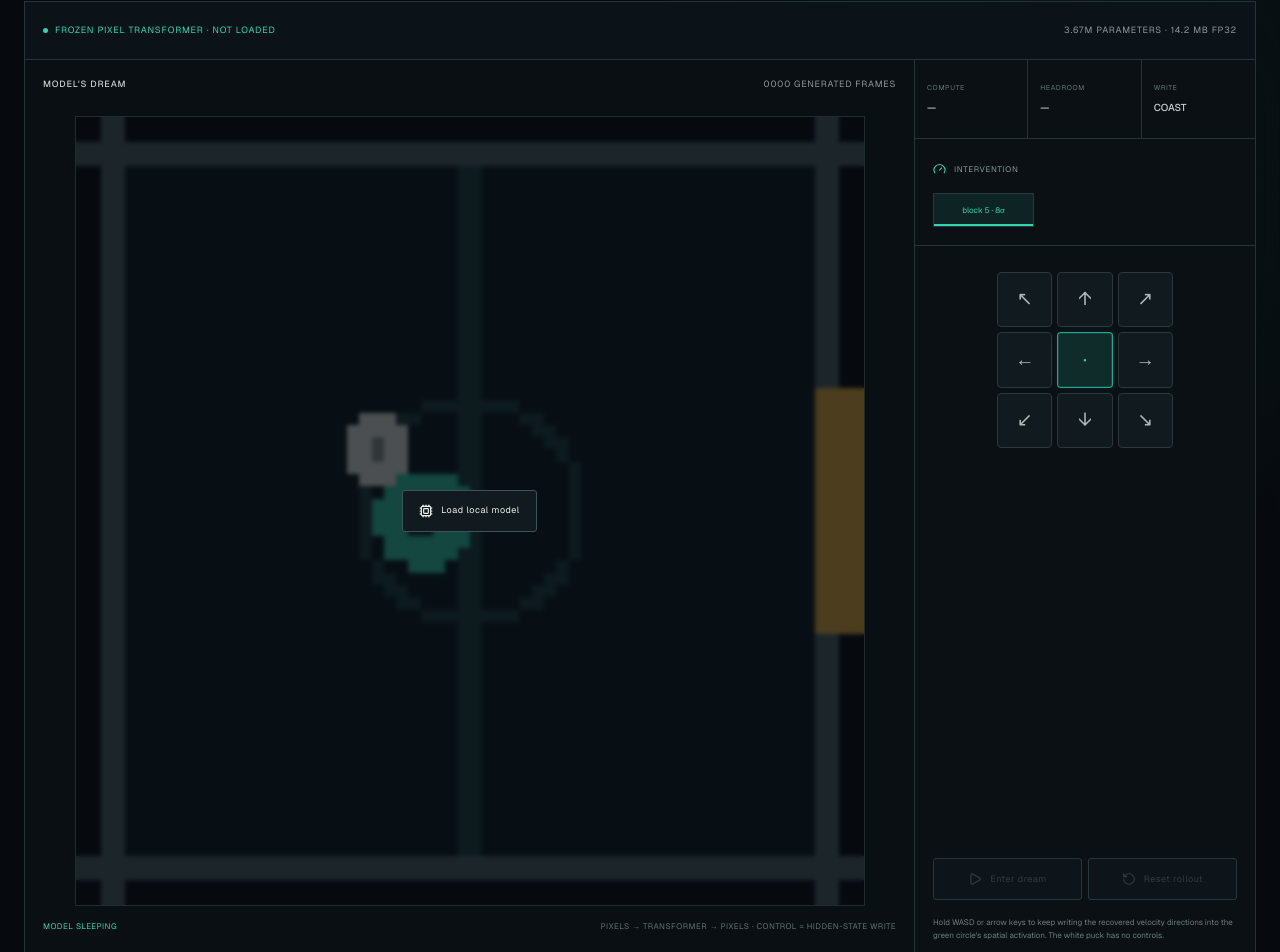
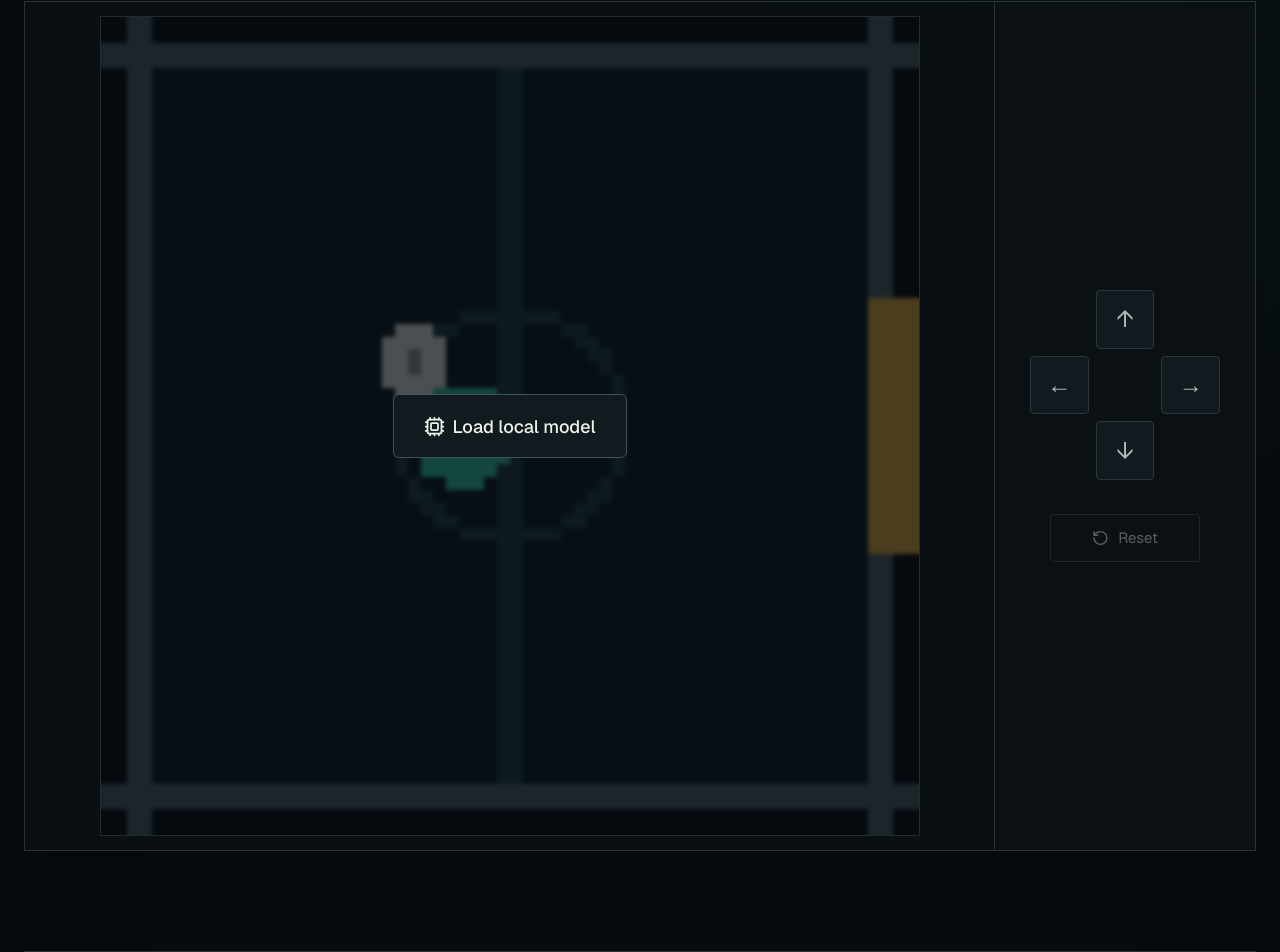
Before and after one commit to jayhack/blocket-league, a Next.js app: page / in a window 1280 px wide. Shown: the part 522-1474 px from the top of the page. Built offline with nearby package versions, Linux system fonts and the light colour scheme.

Commit message:
Simplify the playable world model

```diff
--- a/components/blocket-league/blocket-league-lab.module.css
+++ b/components/blocket-league/blocket-league-lab.module.css
@@ -1057,61 +1057,21 @@
   box-shadow: 0 26px 80px rgb(0 0 0 / 28%);
 }
 
-.livePlayerHeader {
-  min-height: 58px;
-  padding: 14px 18px;
-  display: flex;
-  align-items: center;
-  justify-content: space-between;
-  gap: 20px;
-  border-bottom: 1px solid var(--line);
-  color: var(--muted);
-  font-family: var(--font-mono);
-  font-size: 9px;
-  letter-spacing: 0.09em;
-}
-
-.livePlayerHeader .liveLabel {
-  color: var(--mint);
-}
-
-.livePulse {
-  box-shadow: 0 0 12px var(--mint);
-  animation: live-pulse 900ms ease-in-out infinite alternate;
-}
-
 .livePlayerGrid {
   display: grid;
-  grid-template-columns: minmax(0, 1fr) 340px;
+  grid-template-columns: minmax(0, 1fr) 260px;
   gap: 1px;
   background: var(--line);
 }
 
 .liveDreamColumn {
   min-width: 0;
-  padding: 18px;
+  padding: 14px;
   background: #090f13;
 }
 
-.liveCanvasHeader {
-  min-height: 38px;
-  display: flex;
-  align-items: flex-start;
-  justify-content: space-between;
-  gap: 20px;
-  color: var(--muted);
-  font-family: var(--font-mono);
-  font-size: 9px;
-  letter-spacing: 0.09em;
-}
-
-.liveCanvasHeader strong {
-  color: #c5cfcb;
-  font-weight: 500;
-}
-
 .liveCanvasWrap {
-  max-width: 790px;
+  max-width: 820px;
   margin: 0 auto;
   position: relative;
   border: 1px solid #202d30;
@@ -1138,33 +1098,31 @@
   backdrop-filter: blur(2px);
 }
 
-.liveCanvasOverlay button,
-.liveTransport button {
-  min-height: 42px;
-  padding: 0 16px;
+.liveCanvasOverlay button {
+  min-height: 64px;
+  padding: 0 30px;
   display: inline-flex;
   align-items: center;
   justify-content: center;
   gap: 8px;
   border: 1px solid #405255;
-  border-radius: 3px;
+  border-radius: 6px;
   background: #101a1f;
   color: var(--ink);
-  font-family: var(--font-mono);
-  font-size: 9px;
-  letter-spacing: 0.06em;
+  font-family: inherit;
+  font-size: 18px;
+  font-weight: 500;
   cursor: pointer;
 }
 
-.liveCanvasOverlay button:hover,
-.liveTransport button:hover:not(:disabled) {
+.liveCanvasOverlay button:hover {
   border-color: rgb(50 213 173 / 58%);
   color: var(--mint);
 }
 
-.liveCanvasOverlay svg,
-.liveTransport svg {
-  width: 14px;
+.liveCanvasOverlay svg {
+  width: 21px;
+  height: 21px;
 }
 
 .liveCanvasOverlay strong {
@@ -1189,148 +1147,55 @@
   transition: width 120ms linear;
 }
 
-.liveStatusLine {
-  min-height: 38px;
-  padding-top: 14px;
-  display: flex;
-  justify-content: space-between;
-  gap: 20px;
-  color: #63716f;
-  font-family: var(--font-mono);
-  font-size: 8px;
-  letter-spacing: 0.06em;
-}
-
-.liveStatusLine span:first-child {
-  color: var(--mint);
-}
-
 .liveControls {
   min-width: 0;
   display: flex;
   flex-direction: column;
+  align-items: center;
+  justify-content: center;
+  gap: 34px;
+  padding: 32px 24px;
   background: #0a1014;
 }
 
-.liveMetrics {
-  display: grid;
-  grid-template-columns: repeat(3, minmax(0, 1fr));
-  border-bottom: 1px solid var(--line);
-}
-
-.liveMetrics > div {
-  min-width: 0;
-  min-height: 78px;
-  padding: 15px 12px;
-  display: flex;
-  flex-direction: column;
+.liveReset {
+  min-width: 150px;
+  min-height: 48px;
+  padding: 0 20px;
+  display: inline-flex;
+  align-items: center;
   justify-content: center;
-  gap: 7px;
-  border-right: 1px solid var(--line);
-}
-
-.liveMetrics > div:last-child {
-  border-right: 0;
-}
-
-.liveMetrics span,
-.liveMetrics strong {
-  overflow: hidden;
-  font-family: var(--font-mono);
-  text-overflow: ellipsis;
-  white-space: nowrap;
-}
-
-.liveMetrics span {
-  color: #667573;
-  font-size: 7px;
-  letter-spacing: 0.09em;
-}
-
-.liveMetrics strong {
-  color: #c7d0cd;
-  font-size: 10px;
-  font-weight: 500;
-  text-transform: uppercase;
-}
-
-.liveQuality {
-  padding: 18px;
-  border-bottom: 1px solid var(--line);
-}
-
-.liveQuality > div:first-child {
-  display: flex;
-  align-items: center;
-  gap: 8px;
-  margin-bottom: 12px;
-  color: var(--muted);
-  font-family: var(--font-mono);
-  font-size: 8px;
-  letter-spacing: 0.1em;
-}
-
-.liveQuality svg {
-  width: 13px;
-  color: var(--mint);
-}
-
-.liveQuality > div:last-child {
-  display: grid;
-  grid-template-columns: repeat(3, 1fr);
-}
-
-.liveQuality button {
-  min-height: 34px;
-  border: 1px solid #2b393c;
-  border-right: 0;
+  gap: 9px;
+  border: 1px solid #405255;
+  border-radius: 4px;
   background: transparent;
-  color: #7c8987;
-  font-family: var(--font-mono);
-  font-size: 8px;
+  color: var(--ink);
+  font: inherit;
+  font-size: 15px;
   cursor: pointer;
 }
 
-.liveQuality button:last-child {
-  border-right: 1px solid #2b393c;
-}
-
-.liveQuality .liveQualityActive {
-  background: rgb(50 213 173 / 10%);
-  color: var(--mint);
-  box-shadow: inset 0 -2px var(--mint);
-}
-
-.liveTransport {
-  margin-top: auto;
-  padding: 0 18px 16px;
-  display: grid;
-  grid-template-columns: 1fr 1fr;
-  gap: 6px;
-}
-
-.liveTransport button {
-  padding: 0 10px;
-}
-
-.liveTransport button:disabled {
-  color: #4f5b5a;
+.liveReset:hover:not(:disabled) {
+  border-color: rgb(50 213 173 / 58%);
+  color: var(--mint);
+}
+
+.liveReset:disabled {
   cursor: not-allowed;
-  opacity: 0.58;
-}
-
-.liveHint {
-  margin: 0;
-  padding: 0 18px 20px;
-  color: #6e7d7a;
-  font-family: var(--font-mono);
-  font-size: 8px;
-  line-height: 1.6;
-}
-
-@keyframes live-pulse {
-  from { opacity: 0.45; }
-  to { opacity: 1; }
+  opacity: 0.35;
+}
+
+.liveReset svg {
+  width: 17px;
+}
+
+.liveError {
+  max-width: 190px;
+  margin: -16px 0 0;
+  color: #b9887d;
+  font-size: 13px;
+  line-height: 1.4;
+  text-align: center;
 }
 
 .entropyViewer {
@@ -2055,11 +1920,12 @@
 }
 
 .pad {
-  width: 176px;
-  margin: 26px auto 18px;
+  width: 190px;
+  margin: 0 auto;
   display: grid;
   grid-template-columns: repeat(3, 1fr);
-  gap: 5px;
+  grid-template-rows: repeat(3, 1fr);
+  gap: 7px;
 }
 
 .pad button {
@@ -2068,10 +1934,30 @@
   border-radius: 4px;
   background: #111a1f;
   color: #aeb9b6;
-  font-size: 19px;
+  font-size: 24px;
   cursor: pointer;
   transition: border-color 120ms ease, background 120ms ease, color 120ms ease;
   touch-action: none;
+}
+
+.pad button[data-pad-action="1"] {
+  grid-column: 2;
+  grid-row: 1;
+}
+
+.pad button[data-pad-action="7"] {
+  grid-column: 1;
+  grid-row: 2;
+}
+
+.pad button[data-pad-action="3"] {
+  grid-column: 3;
+  grid-row: 2;
+}
+
+.pad button[data-pad-action="5"] {
+  grid-column: 2;
+  grid-row: 3;
 }
 
 .pad button:hover,
@@ -2079,10 +1965,6 @@
   border-color: rgb(50 213 173 / 58%);
   background: rgb(50 213 173 / 10%);
   color: var(--mint);
-}
-
-.pad .padCenter {
-  color: #5f706f;
 }
 
 .pad .padActive {
@@ -3554,7 +3436,7 @@
   }
 
   .livePlayerGrid {
-    grid-template-columns: minmax(0, 1fr) 300px;
+    grid-template-columns: minmax(0, 1fr) 260px;
   }
 
   .probeGrid {
@@ -3766,13 +3648,6 @@
     border-top: 1px solid var(--line);
   }
 
-  .livePlayerHeader,
-  .liveStatusLine {
-    align-items: flex-start;
-    flex-direction: column;
-    gap: 7px;
-  }
-
   .entropyHeader {
     align-items: flex-start;
     flex-direction: column;
@@ -3948,7 +3823,4 @@
     transition: none;
   }
 
-  .livePulse {
-    animation: none;
-  }
-}
+}
--- a/components/blocket-league/live-world-model.tsx
+++ b/components/blocket-league/live-world-model.tsx
@@ -1,14 +1,18 @@
 "use client";
 
 import { useCallback, useEffect, useId, useRef, useState } from "react";
-import { Cpu, Gauge, Pause, Play, RotateCcw } from "lucide-react";
+import { Cpu, RotateCcw } from "lucide-react";
 
 import { ACTION_NAMES, ACTION_VECTORS, keyboardAction } from "@/lib/blocket-league/sim";
 
 import styles from "./blocket-league-lab.module.css";
 
-const PAD_ACTIONS = [8, 1, 2, 7, 0, 3, 6, 5, 4];
-const PAD_LABELS = ["↖", "↑", "↗", "←", "·", "→", "↙", "↓", "↘"];
+const PAD_ACTIONS = [
+  { action: 1, label: "↑" },
+  { action: 7, label: "←" },
+  { action: 3, label: "→" },
+  { action: 5, label: "↓" },
+] as const;
 const MOVEMENT_KEYS = new Set(["ArrowUp", "ArrowRight", "ArrowDown", "ArrowLeft", "w", "a", "s", "d"]);
 const BASE_PATH = process.env.NEXT_PUBLIC_BASE_PATH ?? "";
 
@@ -197,16 +201,8 @@ export function LiveWorldModel() {
   const queueRef = useRef<DreamFrame[]>([]);
   const [status, setStatus] = useState<PlayerStatus>("idle");
   const [loadProgress, setLoadProgress] = useState(0);
-  const [loadLabel, setLoadLabel] = useState("MODEL SLEEPING");
   const [error, setError] = useState("");
-  const [provider, setProvider] = useState<"webgpu" | "wasm" | null>(null);
-  const [modelLoaded, setModelLoaded] = useState(false);
-  const [modelMegabytes, setModelMegabytes] = useState(14.2);
-  const [modelParameters, setModelParameters] = useState(3_667_992);
-  const [interventionLabel, setInterventionLabel] = useState("block 5 · 8σ");
   const [inputAction, setInputAction] = useState(0);
-  const [generatedFrames, setGeneratedFrames] = useState(0);
-  const [frameMilliseconds, setFrameMilliseconds] = useState<number | null>(null);
 
   const drawStarter = useCallback(() => {
     const canvas = canvasRef.current;
@@ -245,18 +241,13 @@ export function LiveWorldModel() {
     setError("");
     try {
       setLoadProgress(0.02);
-      setLoadLabel("READING PIXEL TRANSFORMER MANIFEST");
       const response = await fetch(assetUrl("/blocket-league/live/manifest.json"));
       if (!response.ok) throw new Error("The browser model manifest is missing.");
       const manifest = await response.json() as LiveManifest;
       if (manifest.modelKind !== "passive-direct-pixel-autoregressive") {
         throw new Error("The loaded checkpoint is not the passive pixel model.");
       }
-      setModelMegabytes(manifest.modelBytes / 1_048_576);
-      setModelParameters(manifest.modelParameters);
-      setInterventionLabel(`block ${manifest.interventionBlock} · ${manifest.interventionStrength}σ`);
       let loaded = 0;
-      setLoadLabel(`DOWNLOADING ${(manifest.modelBytes / 1_048_576).toFixed(1)} MB · LOCAL ONLY`);
       const [modelBytes, starterBytes] = await Promise.all([
         fetchBytes(assetUrl(manifest.assets.dynamics), (value) => {
           loaded = value;
@@ -265,7 +256,6 @@ export function LiveWorldModel() {
         fetchBytes(assetUrl(manifest.assets.starterContext)),
       ]);
       setLoadProgress(0.78);
-      setLoadLabel("COMPILING FROZEN TRANSFORMER");
       const runtime = await import("onnxruntime-web/webgpu");
       runtime.env.logLevel = "warning";
       runtime.env.wasm.numThreads = 1;
@@ -304,14 +294,11 @@ export function LiveWorldModel() {
         history: starterContext.slice(),
         lastGreenSpatialMask: greenTokenMask(starterContext, manifest).spatial,
       };
-      setProvider(selectedProvider);
-      setModelLoaded(true);
       setLoadProgress(1);
-      setLoadLabel(`${selectedProvider.toUpperCase()} READY · NO ACTION CHANNEL`);
       setStatus("ready");
+      window.setTimeout(() => startPlaybackRef.current(), 0);
     } catch (loadError) {
       setError(loadError instanceof Error ? loadError.message : String(loadError));
-      setLoadLabel("MODEL FAILED TO WAKE");
       setStatus("error");
     }
   };
@@ -331,7 +318,6 @@ export function LiveWorldModel() {
         context.imageSmoothingEnabled = false;
         context.putImageData(next.image, 0, 0);
       }
-      setGeneratedFrames((value) => value + 1);
     }, 1_000 / engine.manifest.sourceFps);
     const inferenceLoop = async () => {
       while (runningRef.current && loopIdRef.current === loopId) {
@@ -340,12 +326,10 @@ export function LiveWorldModel() {
           continue;
         }
         const action = manualActionRef.current ?? keyboardAction(keysRef.current);
-        const started = performance.now();
         try {
           const image = await generateFrame(engine, action);
           if (!runningRef.current || loopIdRef.current !== loopId) return;
           queueRef.current.push({ image, action });
-          setFrameMilliseconds(performance.now() - started);
         } catch (inferenceError) {
           stopPlayback();
           setError(inferenceError instanceof Error ? inferenceError.message : String(inferenceError));
@@ -402,11 +386,10 @@ export function LiveWorldModel() {
     keysRef.current.clear();
     manualActionRef.current = null;
     setInputAction(0);
-    setGeneratedFrames(0);
-    setFrameMilliseconds(null);
     setError("");
     drawStarter();
     setStatus(engine ? "ready" : "idle");
+    if (engine) window.setTimeout(() => startPlaybackRef.current(), 0);
   };
 
   const beginManualAction = (action: number) => {
@@ -418,7 +401,6 @@ export function LiveWorldModel() {
     manualActionRef.current = null;
     setInputAction(keyboardAction(keysRef.current));
   };
-  const theoreticalFps = frameMilliseconds ? 1_000 / frameMilliseconds : null;
 
   return (
     <div
@@ -426,42 +408,27 @@ export function LiveWorldModel() {
       onFocusCapture={() => { activeLivePlayerId = instanceId; }}
       onPointerEnter={() => { activeLivePlayerId = instanceId; }}
     >
-      <div className={styles.livePlayerHeader}>
-        <div className={styles.liveLabel}><span className={status === "running" ? styles.livePulse : undefined} />FROZEN PIXEL TRANSFORMER · {provider?.toUpperCase() ?? "NOT LOADED"}</div>
-        <div>{(modelParameters / 1_000_000).toFixed(2)}M PARAMETERS · {modelMegabytes.toFixed(1)} MB FP32</div>
-      </div>
       <div className={styles.livePlayerGrid}>
         <div className={styles.liveDreamColumn}>
-          <div className={styles.liveCanvasHeader}><strong>MODEL&apos;S DREAM</strong><span>{generatedFrames.toString().padStart(4, "0")} GENERATED FRAMES</span></div>
           <div className={styles.liveCanvasWrap}>
             <canvas ref={canvasRef} className={styles.liveCanvas} width={64} height={64} role="img" aria-label="Live frames imagined by the passive Blocket League pixel transformer." />
             {(status === "idle" || status === "loading" || status === "error") && (
               <div className={styles.liveCanvasOverlay}>
                 {status === "idle" && <button type="button" onClick={loadModel}><Cpu aria-hidden="true" /> Load local model</button>}
                 {status === "loading" && <><div className={styles.liveLoadTrack} aria-label={`${Math.round(loadProgress * 100)} percent loaded`}><span style={{ width: `${loadProgress * 100}%` }} /></div><strong>{Math.round(loadProgress * 100)}%</strong></>}
-                {status === "error" && <button type="button" onClick={resetDream}><RotateCcw aria-hidden="true" /> Reset player</button>}
+                {status === "error" && <button type="button" onClick={loadModel}><RotateCcw aria-hidden="true" /> Try again</button>}
               </div>
             )}
           </div>
-          <div className={styles.liveStatusLine}><span>{loadLabel}</span><span>{error || "PIXELS → TRANSFORMER → PIXELS · CONTROL = HIDDEN-STATE WRITE"}</span></div>
         </div>
         <aside className={styles.liveControls} aria-label="Activation steering controls">
-          <div className={styles.liveMetrics}>
-            <div><span>COMPUTE</span><strong>{frameMilliseconds ? `${frameMilliseconds.toFixed(0)} ms` : "—"}</strong></div>
-            <div><span>HEADROOM</span><strong>{theoreticalFps ? `${theoreticalFps.toFixed(0)} fps` : "—"}</strong></div>
-            <div><span>WRITE</span><strong>{ACTION_NAMES[inputAction]}</strong></div>
-          </div>
-          <div className={styles.liveQuality}><div><Gauge aria-hidden="true" /><span>INTERVENTION</span></div><div><button type="button" className={styles.liveQualityActive}>{interventionLabel}</button></div></div>
           <div className={styles.pad} aria-label="Hidden-state direction pad">
-            {PAD_ACTIONS.map((action, index) => (
-              <button key={action} type="button" className={[action === 0 ? styles.padCenter : "", inputAction === action ? styles.padActive : ""].filter(Boolean).join(" ") || undefined} aria-label={`${ACTION_NAMES[action]} activation write`} aria-pressed={inputAction === action} data-input-active={inputAction === action ? "true" : "false"} onPointerDown={() => beginManualAction(action)} onPointerUp={endManualAction} onPointerCancel={endManualAction} onPointerLeave={endManualAction}>{PAD_LABELS[index]}</button>
+            {PAD_ACTIONS.map(({ action, label }) => (
+              <button key={action} type="button" className={inputAction === action ? styles.padActive : undefined} aria-label={`${ACTION_NAMES[action]} activation write`} aria-pressed={inputAction === action} data-pad-action={action} onPointerDown={() => beginManualAction(action)} onPointerUp={endManualAction} onPointerCancel={endManualAction} onPointerLeave={endManualAction}>{label}</button>
             ))}
           </div>
-          <div className={styles.liveTransport}>
-            {status === "running" ? <button type="button" onClick={() => { stopPlayback(); setStatus("paused"); }}><Pause aria-hidden="true" /> Pause dream</button> : <button type="button" onClick={startPlayback} disabled={!modelLoaded || status === "loading"}><Play aria-hidden="true" /> Enter dream</button>}
-            <button type="button" onClick={resetDream} disabled={!modelLoaded}><RotateCcw aria-hidden="true" /> Reset rollout</button>
-          </div>
-          <p className={styles.liveHint}>Hold WASD or arrow keys to keep writing the recovered velocity directions into the green circle&apos;s spatial activation. The white puck has no controls.</p>
+          <button className={styles.liveReset} type="button" onClick={resetDream} disabled={status === "idle" || status === "loading"}><RotateCcw aria-hidden="true" /> Reset</button>
+          {error && <p className={styles.liveError}>{error}</p>}
         </aside>
       </div>
     </div>
```
